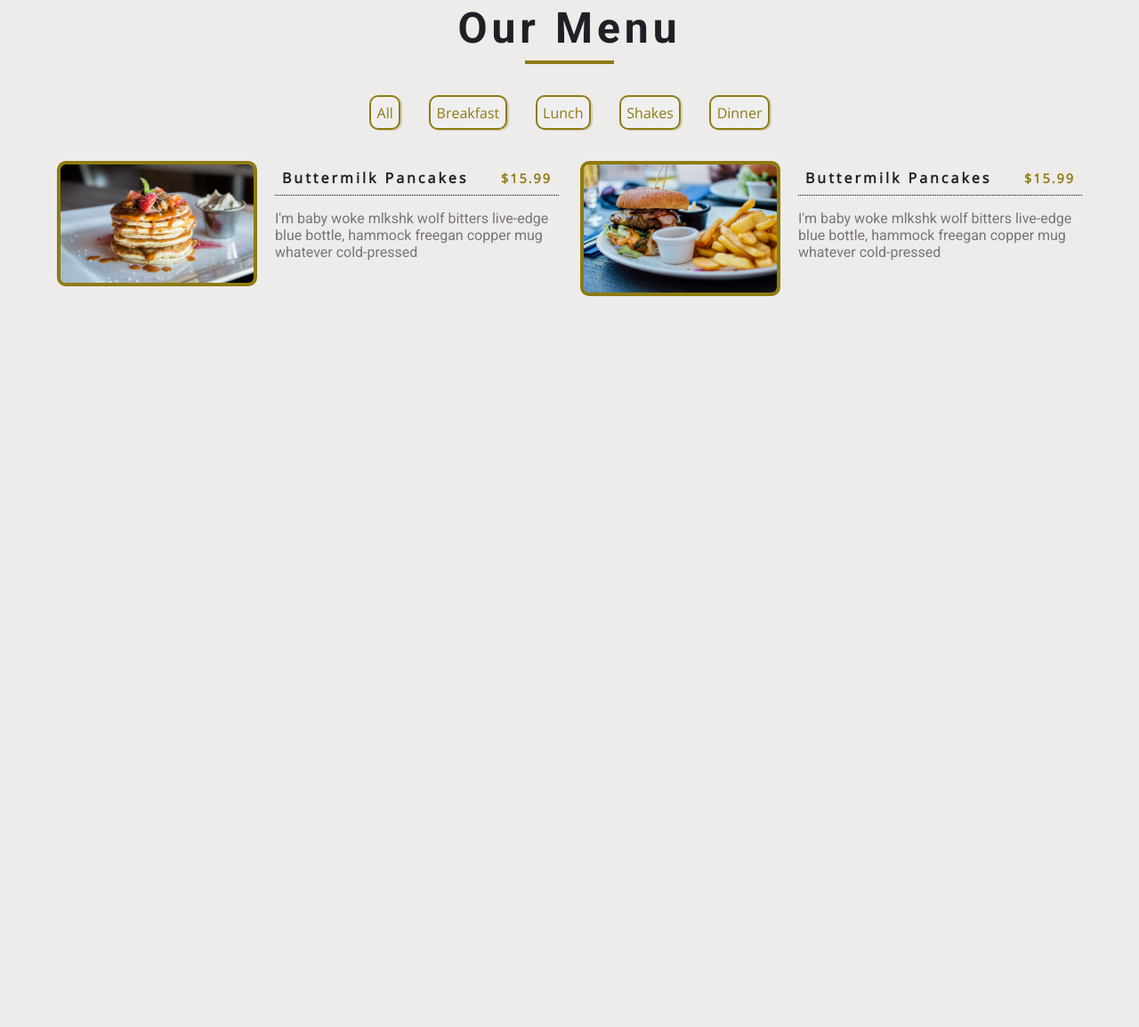
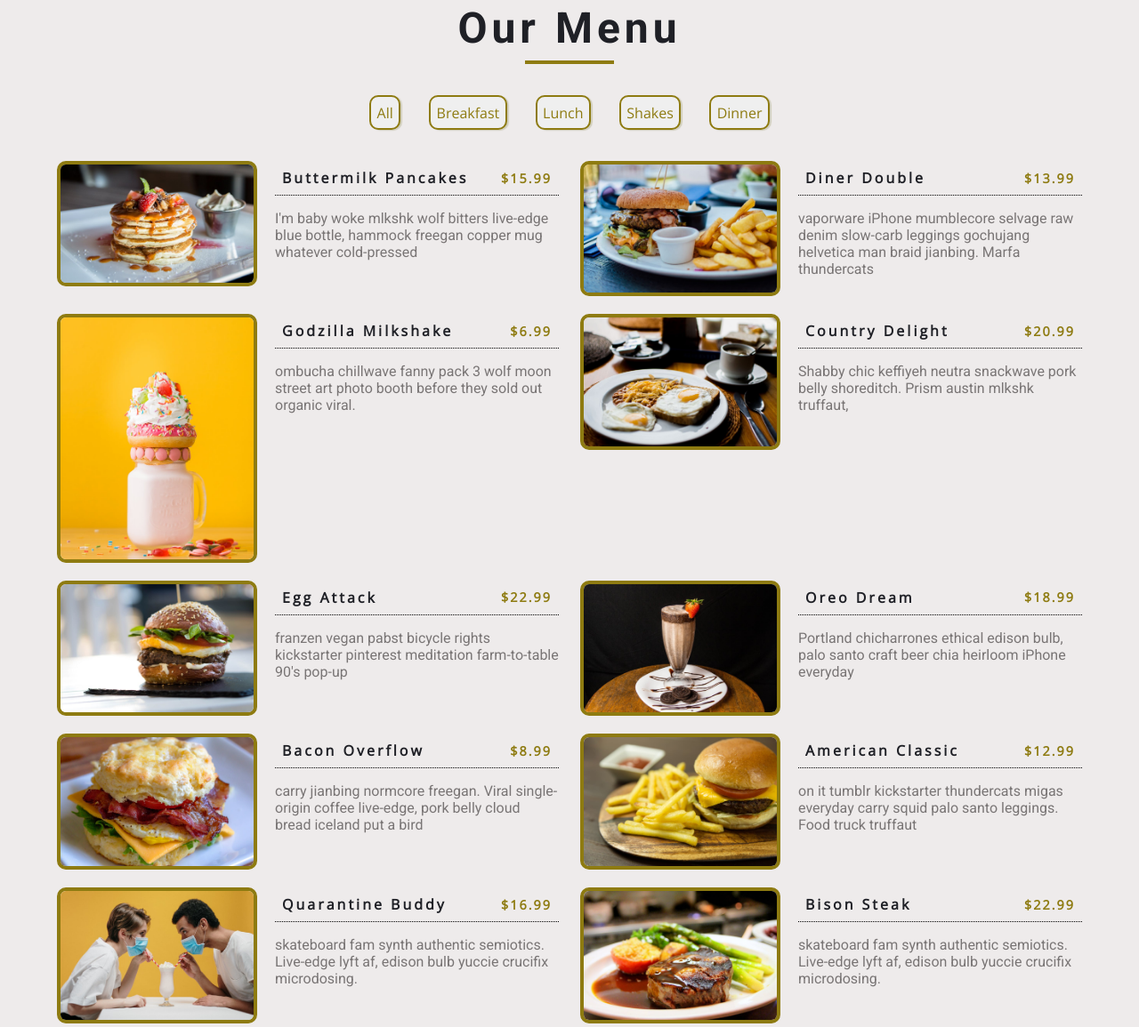
Before and after one commit to diana180102/vanillaJavascript, a plain HTML site: page menuRestaurante/index.html in a window 1280 px wide. Shown: the part 77-1232 px from the top of the page at 89% size. Before the commit the page ends 800 px from the top, so only its background shows below. Drawn offline with nearby package versions, Linux system fonts and the light colour scheme.

Commit message:
menu Restaurante

```diff
--- a/menuRestaurante/app.js
+++ b/menuRestaurante/app.js
@@ -4,7 +4,7 @@ const menu = [
     title: "buttermilk pancakes",
     category: "breakfast",
     price: 15.99,
-    img: "./images/item-1.jpeg",
+    img: "./img/item-1.jpeg",
     desc: `I'm baby woke mlkshk wolf bitters live-edge blue bottle, hammock freegan copper mug whatever cold-pressed `,
   },
   {
@@ -12,7 +12,7 @@ const menu = [
     title: "diner double",
     category: "lunch",
     price: 13.99,
-    img: "./images/item-2.jpeg",
+    img: "./img/item-2.jpeg",
     desc: `vaporware iPhone mumblecore selvage raw denim slow-carb leggings gochujang helvetica man braid jianbing. Marfa thundercats `,
   },
   {
@@ -20,7 +20,7 @@ const menu = [
     title: "godzilla milkshake",
     category: "shakes",
     price: 6.99,
-    img: "./images/item-3.jpeg",
+    img: "./img/item-3.jpeg",
     desc: `ombucha chillwave fanny pack 3 wolf moon street art photo booth before they sold out organic viral.`,
   },
   {
@@ -28,7 +28,7 @@ const menu = [
     title: "country delight",
     category: "breakfast",
     price: 20.99,
-    img: "./images/item-4.jpeg",
+    img: "./img/item-4.jpeg",
     desc: `Shabby chic keffiyeh neutra snackwave pork belly shoreditch. Prism austin mlkshk truffaut, `,
   },
   {
@@ -36,7 +36,7 @@ const menu = [
     title: "egg attack",
     category: "lunch",
     price: 22.99,
-    img: "./images/item-5.jpeg",
+    img: "./img/item-5.jpeg",
     desc: `franzen vegan pabst bicycle rights kickstarter pinterest meditation farm-to-table 90's pop-up `,
   },
   {
@@ -44,7 +44,7 @@ const menu = [
     title: "oreo dream",
     category: "shakes",
     price: 18.99,
-    img: "./images/item-6.jpeg",
+    img: "./img/item-6.jpeg",
     desc: `Portland chicharrones ethical edison bulb, palo santo craft beer chia heirloom iPhone everyday`,
   },
   {
@@ -52,7 +52,7 @@ const menu = [
     title: "bacon overflow",
     category: "breakfast",
     price: 8.99,
-    img: "./images/item-7.jpeg",
+    img: "./img/item-7.jpeg",
     desc: `carry jianbing normcore freegan. Viral single-origin coffee live-edge, pork belly cloud bread iceland put a bird `,
   },
   {
@@ -60,7 +60,7 @@ const menu = [
     title: "american classic",
     category: "lunch",
     price: 12.99,
-    img: "./images/item-8.jpeg",
+    img: "./img/item-8.jpeg",
     desc: `on it tumblr kickstarter thundercats migas everyday carry squid palo santo leggings. Food truck truffaut  `,
   },
   {
@@ -68,7 +68,7 @@ const menu = [
     title: "quarantine buddy",
     category: "shakes",
     price: 16.99,
-    img: "./images/item-9.jpeg",
+    img: "./img/item-9.jpeg",
     desc: `skateboard fam synth authentic semiotics. Live-edge lyft af, edison bulb yuccie crucifix microdosing.`,
   },
   {
@@ -76,10 +76,104 @@ const menu = [
     title: "bison steak",
     category: "dinner",
     price: 22.99,
-    img: "./images/item-10.jpeg",
+    img: "./img/item-10.jpeg",
     desc: `skateboard fam synth authentic semiotics. Live-edge lyft af, edison bulb yuccie crucifix microdosing.`,
   },
 ];
 
-//Seleccionar items
-const img = document.getElementById('.photo');
+/* Seleccionamos la etiqueta .container-menu que CONTIENE todos
+    los items del MENU
+ */
+const section = document.querySelector('.container-menu');
+const btnContainer = document.querySelector('.category');
+
+/* Redibujamos el contenido de los bloques donde
+   se encuentra el MENU */
+window.addEventListener('DOMContentLoaded', ()=>{
+
+      displayMenuItems(menu);
+      menuButtons();
+
+   });
+
+    //console.log(displayMenu);
+
+/* Función que nos permite acceder a los datos del mapa
+  que contiene la información de los diferentes MENU. */
+function displayMenuItems(menuItems) {
+
+   //Se accede a la información del mapa y la cargamos a las propiedad y atributos html
+   let displayMenu = menuItems.map((item)=>{
+
+       return `  <article class="menu">
+                <div class="image">
+                    <img src=${item.img} alt="${item.title}" class="photo">
+                </div>
+                <div class="details">
+                    <div class="details-header">
+                        <h3>${item.title}</h3>
+                        <p>$${item.price}</p>
+                    </div>
+                    <div class="details-body">
+                        <p>${item.desc}</p>
+                    </div>
+                </div>
+            </article>`;
+   });
+
+   displayMenu = displayMenu.join('');
+   console.log(displayMenu);
+
+   //Cargamos los nodos descendientes de bloque de sección
+   section.innerHTML = displayMenu;
+}
+
+//función para filtrar los menus por categoria
+function menuButtons() {
+  //
+   const categories = menu.reduce(
+   //Toma un valor y evalua cada item
+    function (value, item) {
+
+      /* Se evalua SI, el valor NO se encuentra
+         dentro de una de las categoria del map, entonces
+
+       */
+       if(!value.includes(item.category)){
+         value.push(item.category);
+       }
+        console.log(value);
+       return value;
+    },
+      ['all']
+   );
+
+   const categoryBtn = categories.map(
+    function (category) {
+      return `<button class="btn-item" data-id=${category}>${category}</button>`;
+    }).join('');
+
+    btnContainer.innerHTML = categoryBtn;
+    console.log(btnContainer);
+
+    const filterbtn = btnContainer.querySelectorAll('.btn-item');
+
+     console.log(filterbtn);
+
+     filterbtn.forEach((btn)=>{
+      btn.addEventListener('click', (e)=>{
+        const category = e.currentTarget.dataset.id;
+        const menuCategory = menu.filter((menuItem)=>{
+           if(menuItem.category== category){
+            return menuItem;
+           }
+        });
+
+        if (category === 'all') {
+          displayMenuItems(menu);
+        }else{
+          displayMenuItems(menuCategory);
+        }
+      });
+     });
+}
--- a/menuRestaurante/index.html
+++ b/menuRestaurante/index.html
@@ -17,11 +17,12 @@
             </div>
 
             <div class="category">
-                <button class="btn-item">all</button>
-                <button class="btn-item">breakfast</button>
-                <button class="btn-item">lunch</button>
-                <button class="btn-item">shakes</button>
-                <button class="btn-item">dinner</button>
+                <!-- <button class="btn-item" data-id="all">all</button>
+                <button class="btn-item" data-id="breakfast">breakfast</button>
+                <button class="btn-item" data-id="lunch">lunch</button>
+                <button class="btn-item" data-id="shakes">shakes</button>
+                <button class="btn-item" data-id="dinner">dinner</button> -->
+            </div>
         </header>
         <!-- HEADER -->
         <section class="container-menu">
--- a/menuRestaurante/style.css
+++ b/menuRestaurante/style.css
@@ -152,6 +152,10 @@ img{
         grid-template-columns: 1fr;
         place-items: center;
     }
+
+     img{
+        height: 200px;
+    }
 }
 
 
```
